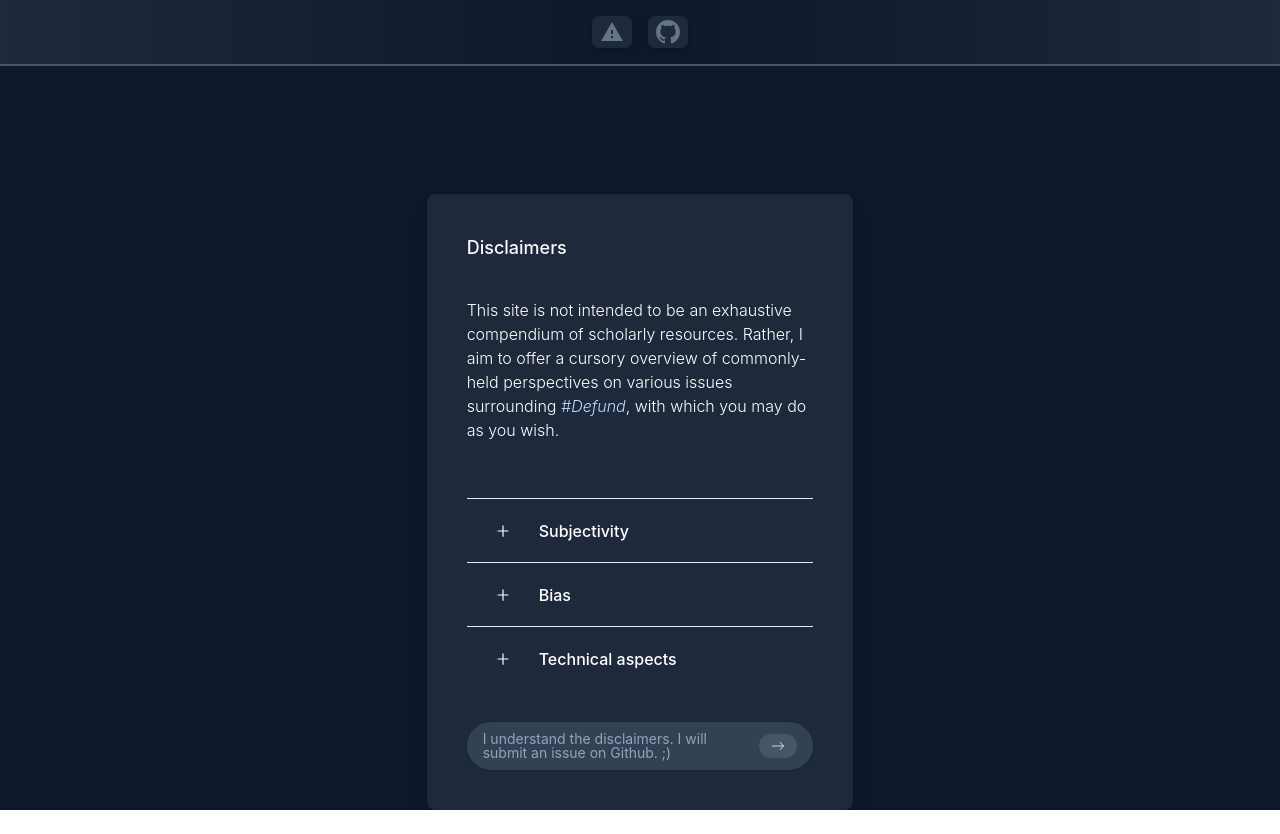
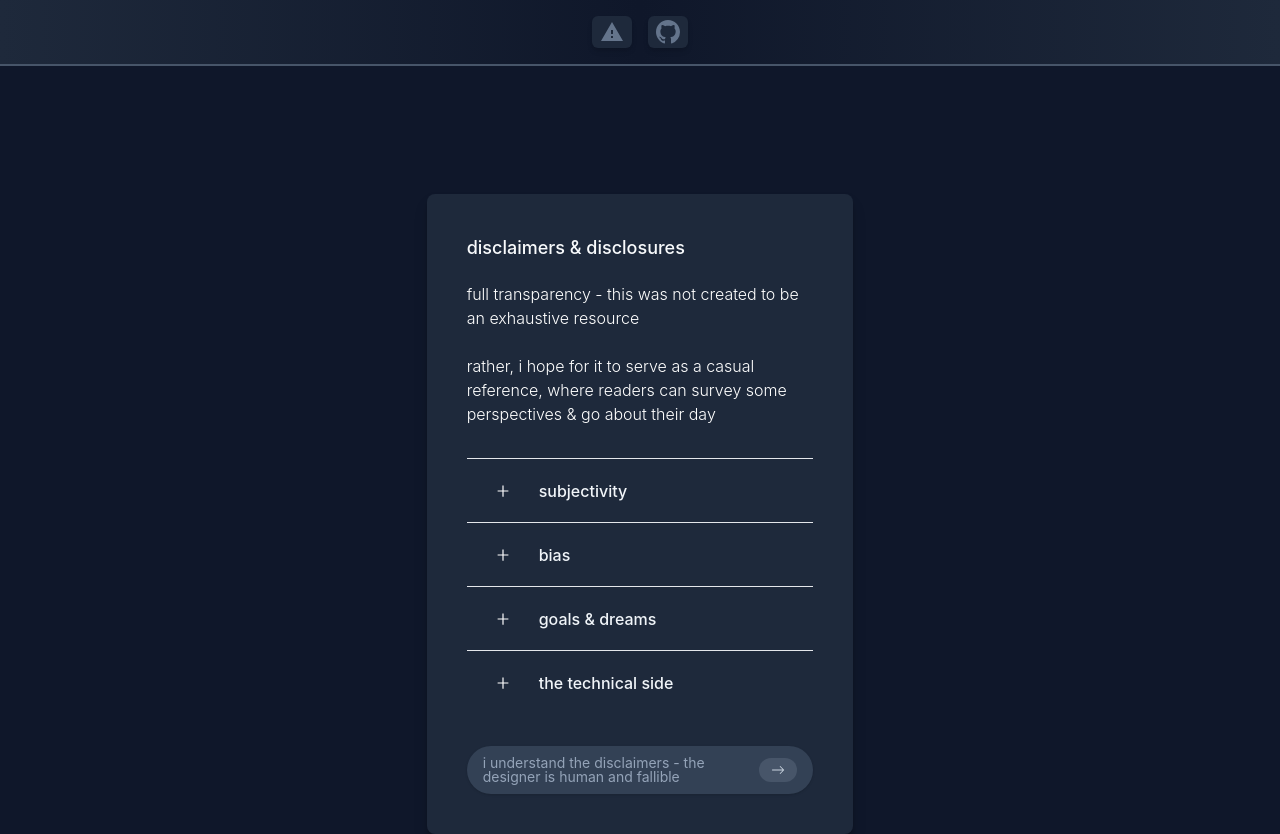
Before and after one commit to yairdyule/wrtg-3020-final, a Next.js app: page /disclaimer in a window 1280 px wide. Before the commit the page ends 810 px from the top, so only its background shows below. Built offline with nearby package versions, Linux system fonts and the light colour scheme.

Commit message:
improve phrasing & styling

```diff
--- a/pages/disclaimer.js
+++ b/pages/disclaimer.js
@@ -5,7 +5,7 @@ import { CgSpinnerAlt } from "react-icons/cg";
 import { useState } from "react";
 import Link from "next/link";
 
-function AccordionSection({ title, text }) {
+function AccordionSection({ title, pts }) {
   const [open, setOpen] = useState(false);
   const Open = (
     <span className="inline-flex items-center justify-center p-2  rounded-md ">
@@ -27,13 +27,15 @@ function AccordionSection({ title, text }) {
         }}
       >
         {!open ? Open : Close}
-        <h3 className="text-white font-medium">{title}</h3>
+        <h3 className="text-slate-100 font-medium">{title}</h3>
       </div>
       {open && (
         <div className=" transition ease-in-out delay-100 accordion-content px-5 pt-0 overflow-hidden ">
-          <p className=" text-slate-200 leading-6 font-light pl-9 pb-5 text-justify">
-            {text}
-          </p>
+          <ul className="list-disc text-slate-200 leading-12 font-light pl-12 pb-5 text-justify">
+            {pts.map((text) => (
+              <li className="pt-2">{text}</li>
+            ))}
+          </ul>
         </div>
       )}
     </div>
@@ -42,49 +44,59 @@ function AccordionSection({ title, text }) {
 
 export default function First() {
   let subj = {
-    title: "Subjectivity",
-    text: "I'm a subjective guy. I might get things wrong. To combat this, I'm welcoming suggestions—for every aspect of this site. I want this to be a resource that changes in response to valuable feedback, not a static source of outdated/misinformed rhetoric.",
+    title: "subjectivity",
+    pts: [
+      "as the product of an individual, this project is steeped in subjectivity",
+      "i tried to keep it within reason - if i failed to do so, feel free to contact me via email or github",
+    ],
   };
 
   let bias = {
-    title: "Bias",
-    text: "This project is necessarily limited by the scope of my information, the transmission of which is mediated by my decision-making process, which is filtered through perspective/biases. If this is ever problematic, please submit an issue on the project's Github. ",
+    title: "bias",
+    pts: [
+      "the points and perspectives that i offer are mediated by my biases",
+      "if you think i should include/modify anything, do not hesitate to contact me",
+    ],
   };
 
+  let goals = {
+    title: "goals & dreams",
+    pts: [
+      "w/ this website, i wish to casually portray some (limited) perspectives, covering a few (limited) facets of a massively complicated issue of great importance",
+      "as mentioned, i don't intend to be exhaustive in my coverage",
+      "however, if you think i should reconsider any of my content/design choices... you know what to do!",
+    ],
+  };
   let tech = {
-    title: "Technical aspects",
-    text: "The HTML, CSS, and Javascript for this project is handcrafted and maintained by myself. If there are issues of any sort, I urge you (even the non-technical) to open an issue on the project's Github.",
+    title: "the technical side",
+    pts: ["this site was hacked together", "it might break", "lmk if it does"],
   };
 
-  let items = [subj, bias, tech];
+  let items = [subj, bias, goals, tech];
   const [loading, setLoading] = useState(false);
 
   return (
     <div className="h-fill lg:h-screen bg-slate-900 flex flex-col items-center justify-start pt-32 ">
       <div className="w-4/12 mx-auto rounded-lg radius-lg  shadow-lg drop-shadow-lg ">
         <div className="bg-slate-800 rounded-lg radius-lg p-10 shadow-md flex flex-col justify-center">
-          <h1 className="text-lg font-medium text-slate-50">Disclaimers</h1>
-          <p className="text-md font-light text-white my-3"></p>
-
+          <h1 className="text-lg font-medium text-slate-50">
+            disclaimers & disclosures
+          </h1>
+          <p className="text-md font-light text-white my-1"></p>
           <p className="text-md font-light text-white my-3">
-            This site is not intended to be an exhaustive compendium of
-            scholarly resources. Rather, I aim to offer a cursory overview of
-            commonly-held perspectives on various issues surrounding
-            <span className="italic font-md text-blue-200"> #Defund</span>, with
-            which you may do as you wish.
+            full transparency - this was not created to be an exhaustive
+            resource
           </p>
-
-          <div className="h-1 w-full mx-auto  my-5"></div>
+          <p className="text-md font-light text-white my-3">
+            rather, i hope for it to serve as a casual reference, where readers
+            can survey some perspectives & go about their day
+          </p>
+          <div className="h-1 w-full mx-auto  my-2"></div>
           {items.map((item, index) => {
             return (
-              <AccordionSection
-                key={index}
-                title={item.title}
-                text={item.text}
-              />
+              <AccordionSection key={index} title={item.title} pts={item.pts} />
             );
           })}
-
           {/*continue button*/}
           <div className="pt-8 mx-auto ">
             <Link href="/">
@@ -95,8 +107,8 @@ export default function First() {
                 }}
               >
                 <span className=" transition ease-in-out duration-300 group-hover:text-white group-hover:text-md inline-flex px-2 group-hover:text-white">
-                  I understand the disclaimers. I will submit an issue on
-                  Github. ;)
+                  i understand the disclaimers - the designer is human and
+                  fallible
                 </span>
                 <span className="inline-flex bg-slate-600 text-slate-300 rounded-full h-6 mx-2 my-1 px-3 justify-center items-center transition ease-in-out duration-300 group-hover:bg-emerald-400 group-hover:text-white group-hover:text-md">
                   {loading ? (
```
